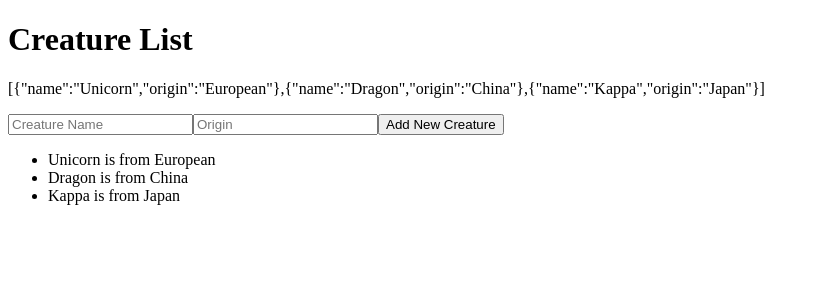
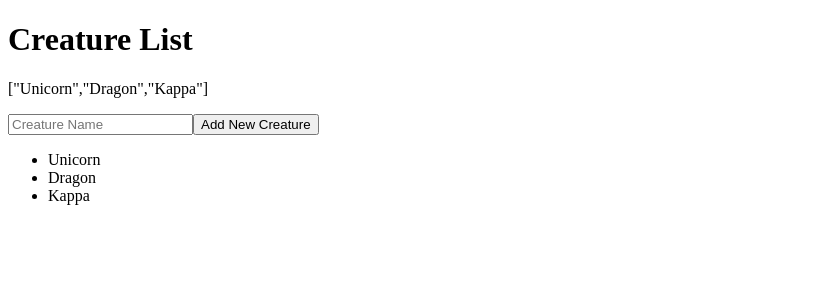
Before and after one commit to awburgard/react-lists-lecture, a React (Create React App) app: page / in a window 1280 px wide. Shown: the top 300 px of the page, without its empty margins (0-819 px from the left). Built offline with nearby package versions, Linux system fonts and the light colour scheme.

Commit message:
reverting code back to a state where we were simply adding a new creature name

```diff
--- a/src/components/App/App.js
+++ b/src/components/App/App.js
@@ -4,46 +4,16 @@ class App extends React.Component {
   state = {
     newInput: {
       name: '',
-      origin: '',
     },
-    creaturesList: [
-      { name: 'Unicorn', origin: 'European' },
-      { name: 'Dragon', origin: 'China' },
-      { name: 'Kappa', origin: 'Japan' }
-    ],
+    creaturesList: [ 'Unicorn', 'Dragon', 'Kappa' ],
   };
 
-  // storeNewCreatureName = (event) => {
-  //   const inputValue = event.target.value;
-  //   console.log('inputValue', inputValue);
-  //   this.setState({
-  //     newInput: {
-  //       ...this.state.newInput,
-  //       name: inputValue,
-  //     }
-  //   });
-  // }
-
-  // storeNewCreatureOrigin = (event) => {
-  //   const inputValue = event.target.value;
-  //   console.log('inputValue', inputValue);
-  //   this.setState({
-  //     newInput: {
-  //       ...this.state.newInput,
-  //       origin: inputValue,
-  //     }
-  //   });
-  // }
-
-  storeNewCreature = (event) => {
+  storeNewCreatureName = (event) => {
     const inputValue = event.target.value;
-    const propertyKey = event.target.getAttribute('name');
-    console.log('propertyKey', propertyKey);
     console.log('inputValue', inputValue);
     this.setState({
       newInput: {
-        ...this.state.newInput,
-        [propertyKey]: inputValue,
+        name: inputValue,
       }
     });
   }
@@ -69,10 +39,9 @@ class App extends React.Component {
     //   htmlCreatures.push(<li key={i}>{indvCreature}</li>);
     // }
     const htmlCreatures = this.state.creaturesList.map((indvCreature, i) => {
-      return <li key={i}>{indvCreature.name} is from {indvCreature.origin}</li>;
-    })
+      return <li key={i}>{indvCreature}</li>;
+    });
     console.log(htmlCreatures);
-    // const inputField = <input placeholder="variable" />
 
     return (
       <div>
@@ -82,16 +51,9 @@ class App extends React.Component {
         </p>
         <input
           type="text"
-          name="name"
+          name="creatureName"
           placeholder="Creature Name"
           value={this.state.newInput.name}
-          onChange={this.storeNewCreature}
-        />
-        <input
-          type="text"
-          name="origin"
-          placeholder="Origin"
-          value={this.state.newInput.origin}
           onChange={this.storeNewCreature}
         />
         <button onClick={this.addNewCreature}>Add New Creature</button>
```
